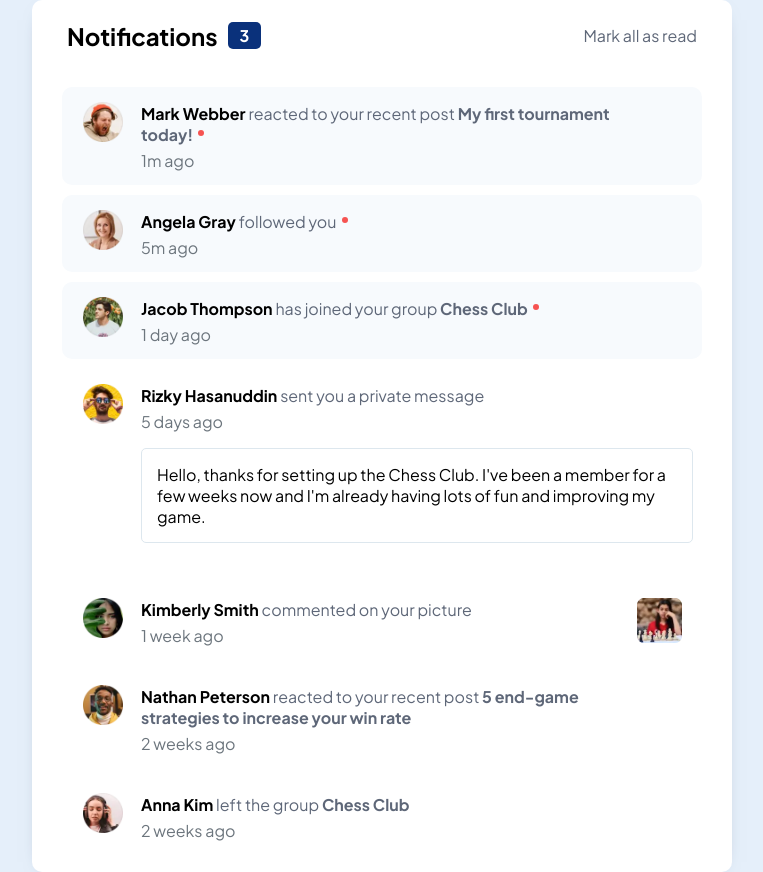
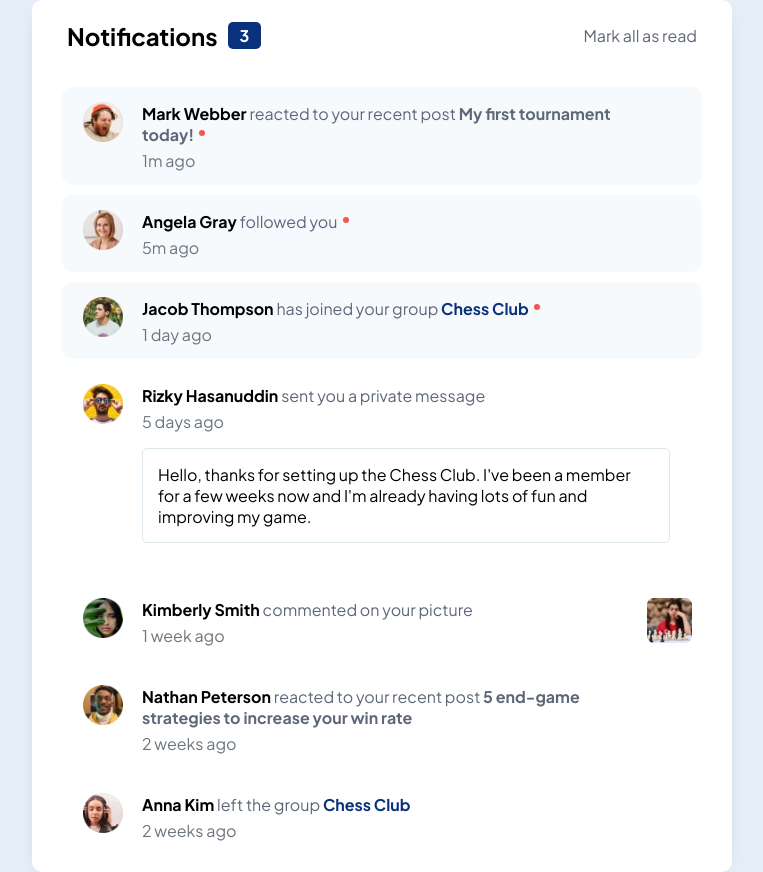
Before and after one commit to LorryAfriyie/notifications-page, a React (Vite) app: page / in a window 1280 px wide. Shown: the whole page, without its empty margins (258-1021 px from the left). Built offline with nearby package versions, Linux system fonts and the light colour scheme.

Commit message:
Styling through conditional rendering
Styling group headers on notification list based on true conditions.

```diff
--- a/src/NotificationList.scss
+++ b/src/NotificationList.scss
@@ -9,7 +9,7 @@
 
     li {
       list-style-type: none;
-      padding: 15px 20px 15px 10px;
+      padding: 15px 10px 15px 10px;
       display: flex;
       align-items: start;
       display: grid;
@@ -43,6 +43,10 @@
           color: hsl(219, 85%, 26%);
         }
 
+        .chess {
+          color: hsl(219, 85%, 26%);
+        }
+
         .post {
           cursor: pointer;
           color: hsl(219, 12%, 42%);
@@ -54,7 +58,7 @@
 
         .private-message {
           padding: 15px;
-          margin-right: -4rem;
+          margin-right: -2rem;
           border-radius: 5px;
           border: 1px solid hsl(205, 33%, 90%);
         }
--- a/src/UnorderedListItems.jsx
+++ b/src/UnorderedListItems.jsx
@@ -18,7 +18,11 @@ export const List = ({
 
           <div className="message">{y.note_msg + " "}</div>
 
-          <strong className="post">{y.post}</strong>
+          {y.post.includes("Chess Club") ? (
+            <strong className="chess">{y.post}</strong>
+          ) : (
+            <strong className="post">{y.post}</strong>
+          )}
         </div>
 
         <div className="timestamp">{y.timestamp}</div>
```
